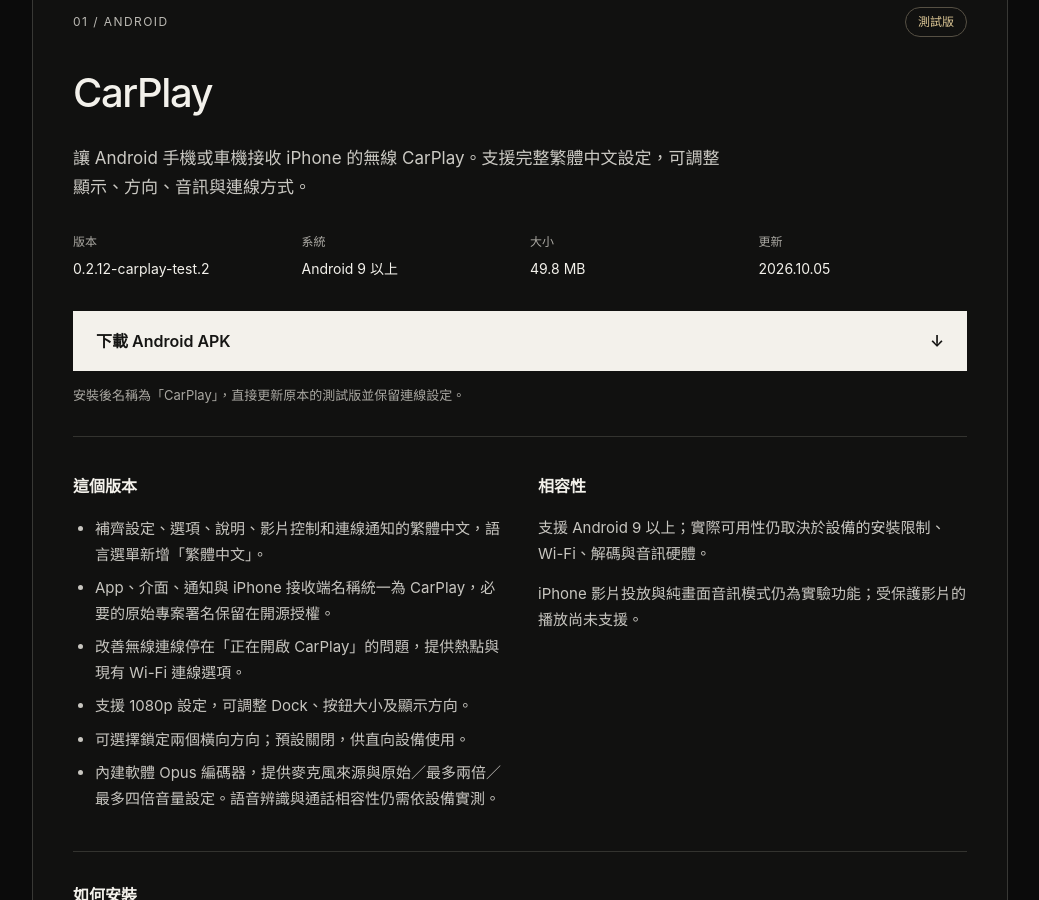
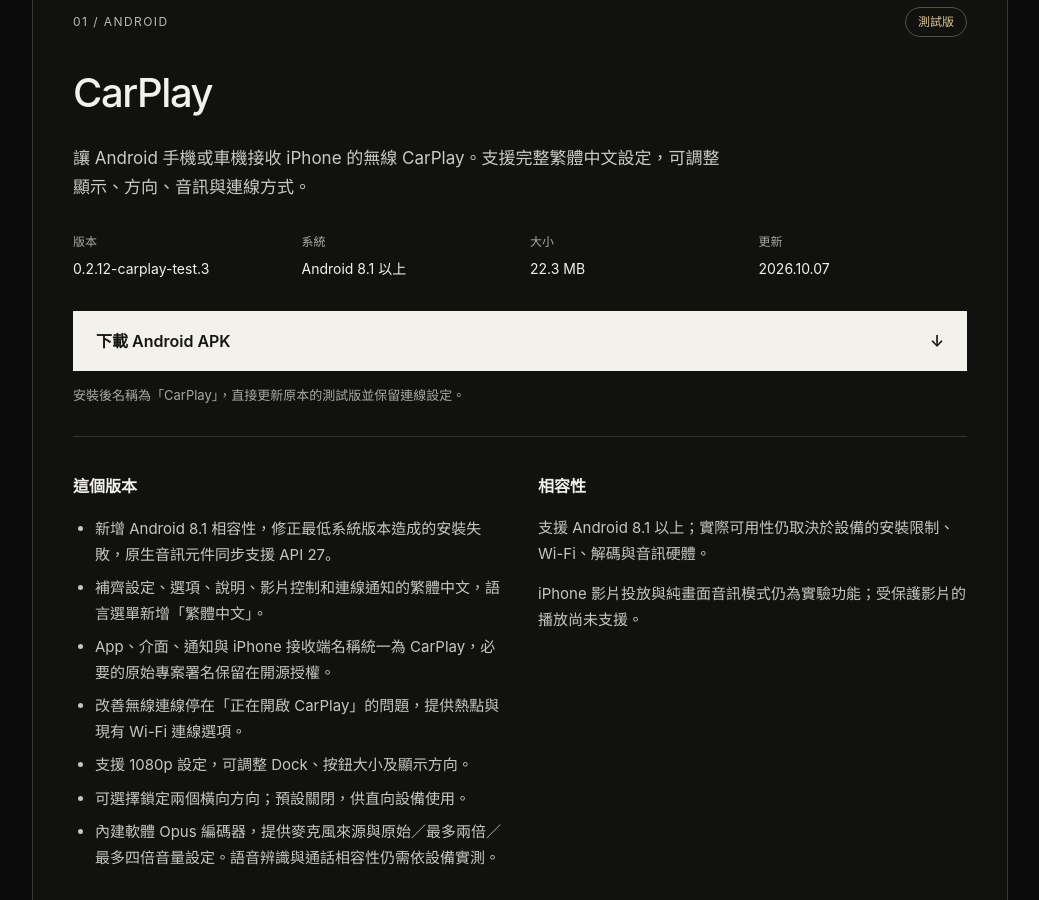
Before and after one commit to lancer1234/lancer1234.github.io, a Jekyll site: the page app/index.html, which Jekyll copies as it is, in a window 1280 px wide and 900 px high, scrolled down 432 px. Shown: the whole window, without its empty margins (120-1159 px from the left). Built offline with Jekyll 4.4.1, drawn with Linux system fonts in a browser that asks for light colours.

Commit message:
Add Android 8.1 compatible CarPlay test build

```diff
--- a/app/index.html
+++ b/app/index.html
@@ -15,12 +15,12 @@
 <div class="release-top"><span class="eyebrow">01 / ANDROID</span><span class="badge">測試版</span></div>
 <h2 id="app-title">CarPlay</h2>
 <p class="description">讓 Android 手機或車機接收 iPhone 的無線 CarPlay。支援完整繁體中文設定，可調整顯示、方向、音訊與連線方式。</p>
-<dl class="metadata"><div><dt>版本</dt><dd>0.2.12-carplay-test.2</dd></div><div><dt>系統</dt><dd>Android 9 以上</dd></div><div><dt>大小</dt><dd>49.8 MB</dd></div><div><dt>更新</dt><dd>2026.10.05</dd></div></dl>
-<a class="download" href="/app/downloads/CarPlay-0.2.12-test.2-20261005.apk" download>下載 Android APK <span aria-hidden="true">↓</span></a>
+<dl class="metadata"><div><dt>版本</dt><dd>0.2.12-carplay-test.3</dd></div><div><dt>系統</dt><dd>Android 8.1 以上</dd></div><div><dt>大小</dt><dd>22.3 MB</dd></div><div><dt>更新</dt><dd>2026.10.07</dd></div></dl>
+<a class="download" href="/app/downloads/CarPlay-0.2.12-test.3-20261007.apk" download>下載 Android APK <span aria-hidden="true">↓</span></a>
 <p class="caption">安裝後名稱為「CarPlay」，直接更新原本的測試版並保留連線設定。</p>
-<div class="notes"><section><h3>這個版本</h3><ul><li>補齊設定、選項、說明、影片控制和連線通知的繁體中文，語言選單新增「繁體中文」。</li><li>App、介面、通知與 iPhone 接收端名稱統一為 CarPlay，必要的原始專案署名保留在開源授權。</li><li>改善無線連線停在「正在開啟 CarPlay」的問題，提供熱點與現有 Wi-Fi 連線選項。</li><li>支援 1080p 設定，可調整 Dock、按鈕大小及顯示方向。</li><li>可選擇鎖定兩個橫向方向；預設關閉，供直向設備使用。</li><li>內建軟體 Opus 編碼器，提供麥克風來源與原始／最多兩倍／最多四倍音量設定。語音辨識與通話相容性仍需依設備實測。</li></ul></section><section><h3>相容性</h3><p>支援 Android 9 以上；實際可用性仍取決於設備的安裝限制、Wi-Fi、解碼與音訊硬體。</p><p>iPhone 影片投放與純畫面音訊模式仍為實驗功能；受保護影片的播放尚未支援。</p></section></div>
+<div class="notes"><section><h3>這個版本</h3><ul><li>新增 Android 8.1 相容性，修正最低系統版本造成的安裝失敗，原生音訊元件同步支援 API 27。</li><li>補齊設定、選項、說明、影片控制和連線通知的繁體中文，語言選單新增「繁體中文」。</li><li>App、介面、通知與 iPhone 接收端名稱統一為 CarPlay，必要的原始專案署名保留在開源授權。</li><li>改善無線連線停在「正在開啟 CarPlay」的問題，提供熱點與現有 Wi-Fi 連線選項。</li><li>支援 1080p 設定，可調整 Dock、按鈕大小及顯示方向。</li><li>可選擇鎖定兩個橫向方向；預設關閉，供直向設備使用。</li><li>內建軟體 Opus 編碼器，提供麥克風來源與原始／最多兩倍／最多四倍音量設定。語音辨識與通話相容性仍需依設備實測。</li></ul></section><section><h3>相容性</h3><p>支援 Android 8.1 以上；實際可用性仍取決於設備的安裝限制、Wi-Fi、解碼與音訊硬體。</p><p>iPhone 影片投放與純畫面音訊模式仍為實驗功能；受保護影片的播放尚未支援。</p></section></div>
 <section class="install"><h3>如何安裝</h3><ol><li>在 Android 設備開啟這個頁面，下載 APK。</li><li>若系統詢問，允許目前使用的瀏覽器安裝 App，再開啟下載檔案。</li><li>啟動 CarPlay，依畫面授予連線所需權限，讓 iPhone 連上設備熱點後連線。</li></ol></section>
-<details><summary>檔案校驗</summary><p>SHA-256</p><code>398791f1aecf7946d65752b12b15b50dfdf12650e3fba986b623563e37d2cb6f</code><p><a href="/app/downloads/CarPlay-0.2.12-test.2-20261005.apk.sha256" download>下載校驗檔</a></p></details>
+<details><summary>檔案校驗</summary><p>SHA-256</p><code>d3e51710a2e0883f7a960a51b38397f50d8bc0700020b824e401036d07fa066e</code><p><a href="/app/downloads/CarPlay-0.2.12-test.3-20261007.apk.sha256" download>下載校驗檔</a></p></details>
 </article>
 <p class="page-note">此頁未列在網站導覽；持有網址的人仍可存取。</p>
 </main>
```
Also changed, not shown: 2 other files.
